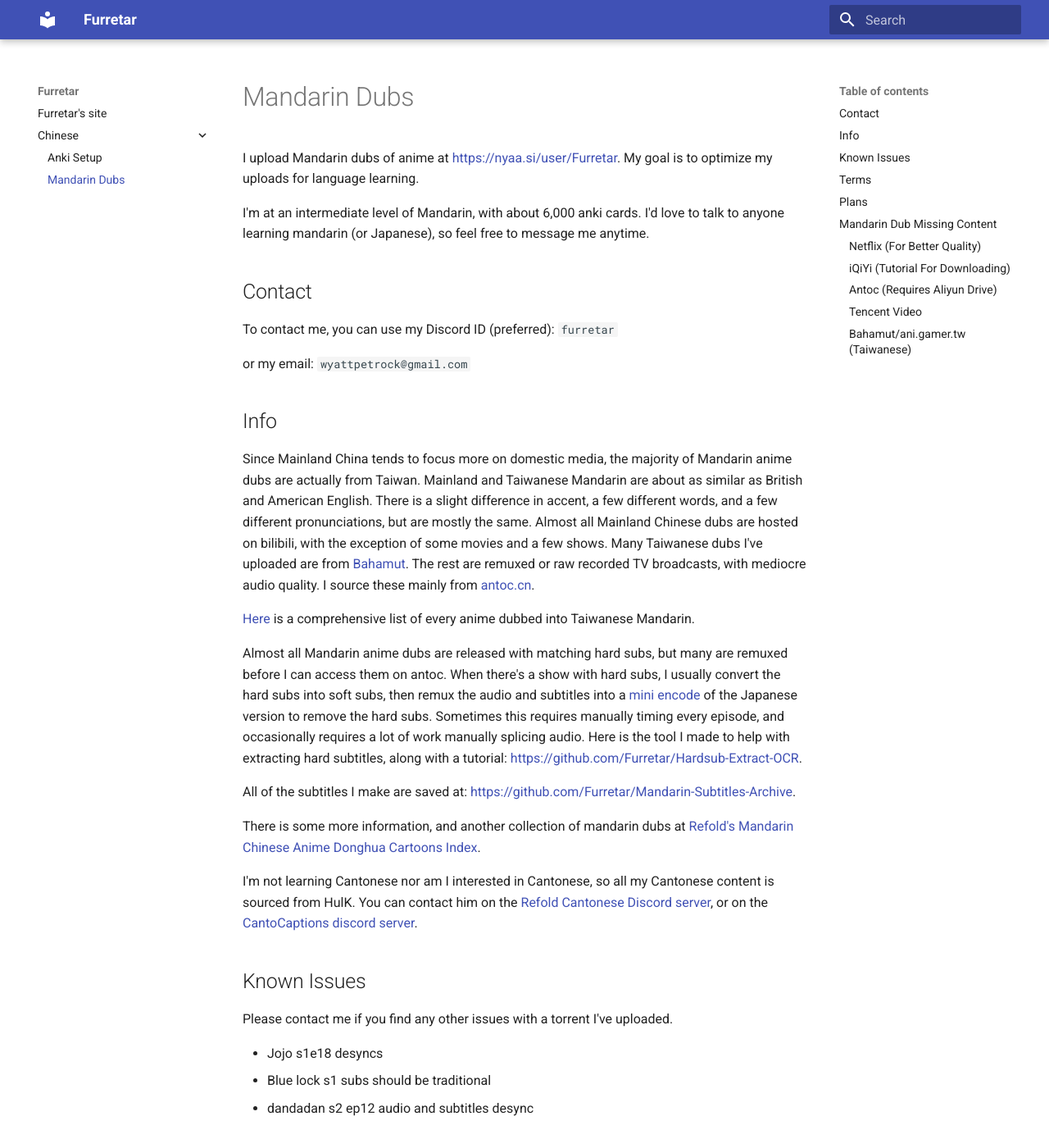
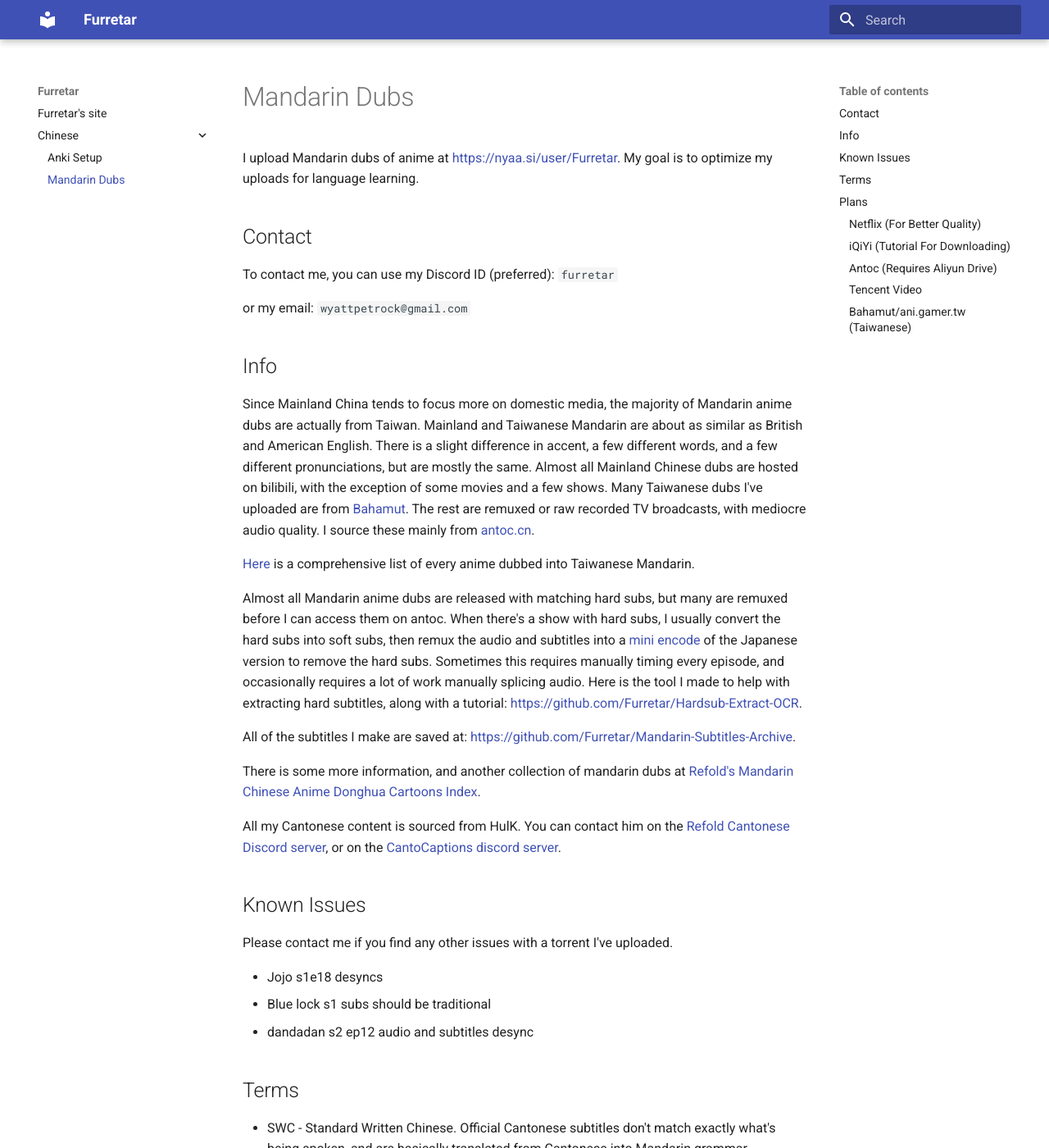
Before and after one commit to Furretar/furretar.github.io, an MkDocs documentation site: the page built from docs/chinese/mandarin-dubs.md, in a window 1280 px wide and 1400 px high. Shown: the whole window at 82% size. Built offline with MkDocs 1.6.1 and Material for MkDocs 9.7.7, drawn with Linux system fonts in a browser that asks for light colours; some of the changed text lies outside the part shown.

Commit message:
Update mandarin-dubs.md

```diff
--- a/docs/chinese/mandarin-dubs.md
+++ b/docs/chinese/mandarin-dubs.md
@@ -1,7 +1,5 @@
 # Mandarin Dubs
 I upload Mandarin dubs of anime at [https://nyaa.si/user/Furretar](https://nyaa.si/user/Furretar). My goal is to optimize my uploads for language learning.
-
-I'm at an intermediate level of Mandarin, with about 6,000 anki cards. I'd love to talk to anyone learning mandarin (or Japanese), so feel free to message me anytime.
 
 ## Contact
 To contact me, you can use my Discord ID (preferred): `furretar`
@@ -23,7 +21,7 @@
 There is some more information, and another collection of mandarin dubs at
 [Refold's Mandarin Chinese Anime Donghua Cartoons Index](https://docs.google.com/spreadsheets/u/0/d/15ePAgVgzODjoxxaxjTETXiPNlS7Kl6VqzroUJl2HNIU/htmlview#).
 
-I'm not learning Cantonese nor am I interested in Cantonese, so all my Cantonese content is sourced from HulK. You can contact him on the [Refold Cantonese Discord server](https://refold.la/join/), or on the [CantoCaptions discord server](https://github.com/notHulK11/CantoCaptions).
+All my Cantonese content is sourced from HulK. You can contact him on the [Refold Cantonese Discord server](https://refold.la/join/), or on the [CantoCaptions discord server](https://github.com/notHulK11/CantoCaptions).
 
 ## Known Issues
 Please contact me if you find any other issues with a torrent I've uploaded.
@@ -48,10 +46,6 @@
 - yowamushi pedal, upgrade audio from anigamer next subscription
 - sync rest of bleach subtitles
 - sync one piece audio and matching subs to judas 1-61
-
-
-## Mandarin Dub Missing Content
-Please contact me if you would like to help source this content. I have infinite credits on [antoc.cn](www.antoc.cn/), so contact me if you're interested in a show hosted on this site.
 
 ### Netflix (For Better Quality)
 - Hunter x Hunter
```
